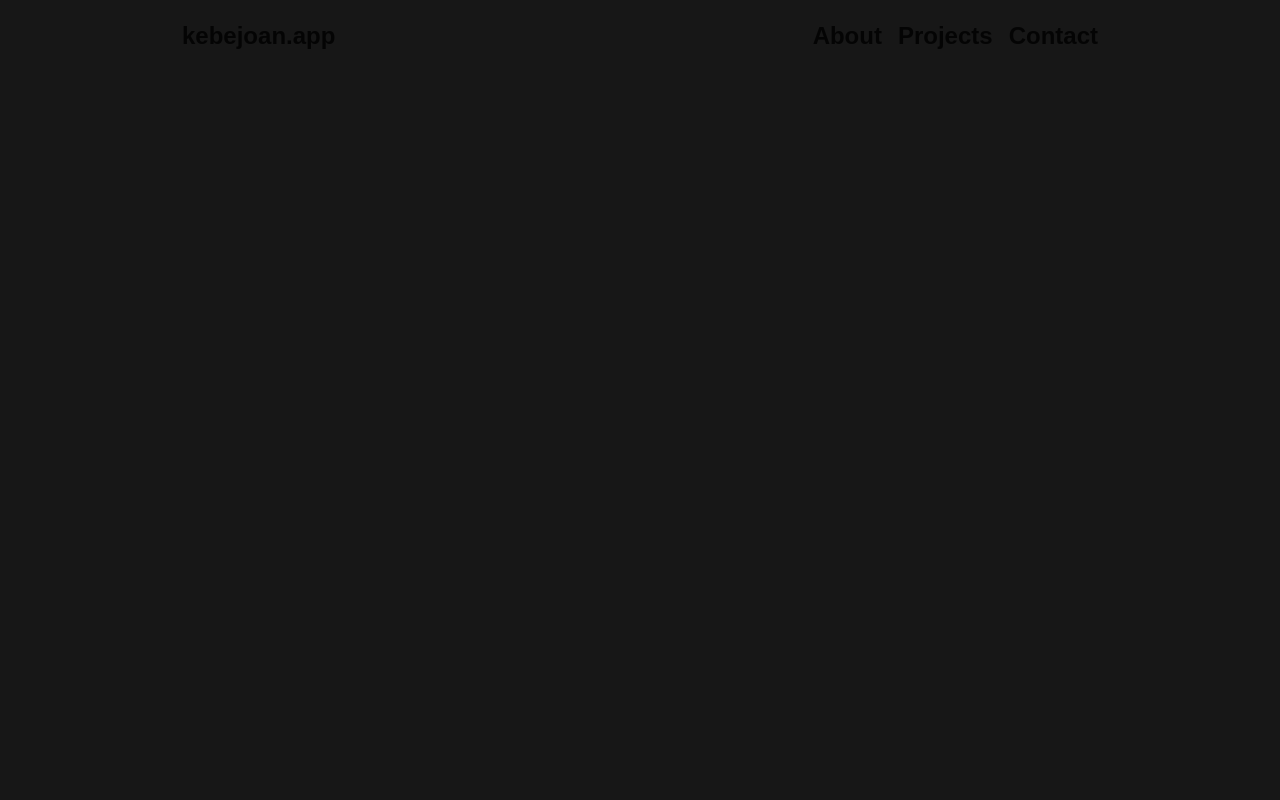
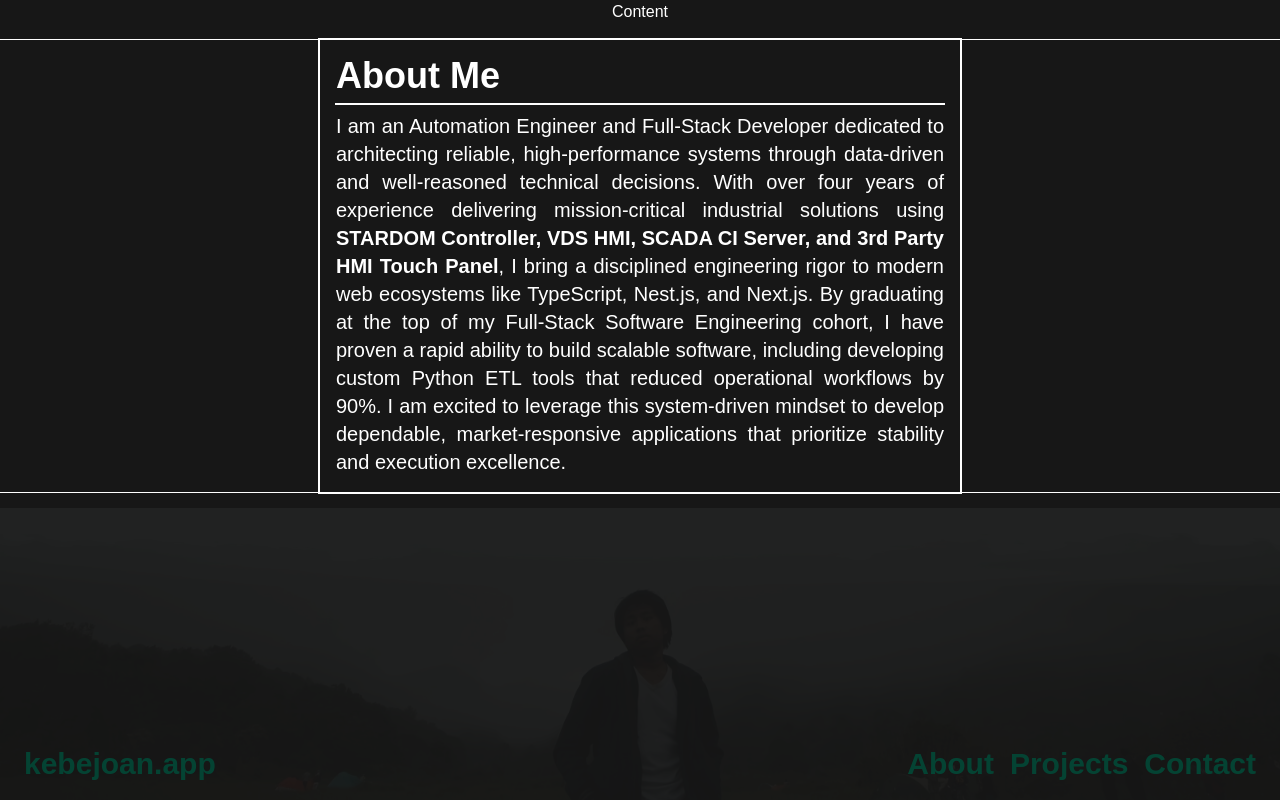
Before and after one commit to kebejoan/bejo-porto, a Next.js app: page / in a window 1280 px wide. Shown: the top 800 px of the page. Built offline with nearby package versions, Linux system fonts and the light colour scheme; a web font is replaced by a local one.

Commit message:
feat: redesign layout

```diff
--- a/app/components/AboutMe.tsx
+++ b/app/components/AboutMe.tsx
@@ -0,0 +1,28 @@
+export default function AboutMe() {
+	return (
+		<div className="w-full m-4 flex flex-col items-center gap-4 w-full outline-1">
+			<div className="w-full xl:w-1/2 flex flex-col gap-2 p-4 outline-2">
+				<div className="text-4xl font-bold">About Me</div>
+				<div className="w-full outline-1"></div>
+				<div className="text-xl text-justify">
+					I am an Automation Engineer and Full-Stack Developer dedicated to
+					architecting reliable, high-performance systems through data-driven
+					and well-reasoned technical decisions. With over four years of
+					experience delivering mission-critical industrial solutions using{" "}
+					<strong>
+						STARDOM Controller, VDS HMI, SCADA CI Server, and 3rd Party HMI
+						Touch Panel
+					</strong>
+					, I bring a disciplined engineering rigor to modern web ecosystems
+					like TypeScript, Nest.js, and Next.js. By graduating at the top of my
+					Full-Stack Software Engineering cohort, I have proven a rapid ability
+					to build scalable software, including developing custom Python ETL
+					tools that reduced operational workflows by 90%. I am excited to
+					leverage this system-driven mindset to develop dependable,
+					market-responsive applications that prioritize stability and execution
+					excellence.
+				</div>
+			</div>
+		</div>
+	);
+}
--- a/app/components/GroundHero.tsx
+++ b/app/components/GroundHero.tsx
@@ -1,6 +1,6 @@
 export default function GroundHero() {
 	return (
-		<div className="w-full">
+		<div className="w-full opacity-5">
 			<img src="/me.png" alt="Bejoy.png" className="w-full h-auto block" />
 		</div>
 	);
--- a/app/components/HeaderPorto.tsx
+++ b/app/components/HeaderPorto.tsx
@@ -1,10 +1,10 @@
 export default function HeaderPorto() {
 	return (
-		<div className="w-full h-[72px] sticky top-0 p-2 flex justify-center">
-			<div className="md:w-3/4 sm:w-full sm:w-1/2 h-full">
-				<div className="flex items-center justify-between w-full h-full  text-black opacity-80 px-4 py-2">
-					<div className="font-bold text-2xl cursor-pointer">kebejoan.app</div>
-					<div className="flex gap-4 font-bold text-2xl">
+		<div className="w-full h-[72px] sticky bottom-0 p-2 flex justify-center content-center">
+			<div className="w-full h-full">
+				<div className="flex items-center justify-between w-full h-full text-3xl text-emerald-900 font-bold opacity-80 px-4 py-2">
+					<div className="cursor-pointer">kebejoan.app</div>
+					<div className="hidden sm:flex gap-4 ">
 						<div className="cursor-pointer">About</div>
 						<div className="cursor-pointer">Projects</div>
 						<div className="cursor-pointer">Contact</div>
--- a/app/components/SkyContent.tsx
+++ b/app/components/SkyContent.tsx
@@ -1,7 +1,10 @@
+import AboutMe from "./AboutMe";
+
 export default function SkyContent() {
 	return (
-		<div className="flex flex-col items-center justify-center w-full h-[2400px]">
-			<p>English</p>
+		<div className="flex flex-col items-center justify-center w-full">
+			<div>Content</div>
+			<AboutMe />
 		</div>
 	);
 }
--- a/app/page.tsx
+++ b/app/page.tsx
@@ -28,13 +28,17 @@ export default function Home() {
 	return (
 		<main
 			className={`
-        flex flex-col min-h-screen transition-opacity duration-1000
+        flex flex-col items-center min-h-screen transition-opacity duration-1000
         ${isReady ? "opacity-100" : "opacity-0"}
       `}
 		>
+			{/* <div className="flex flex-col min-h-screen w-full lg:w-3/4 xl:w-2/3"> */}
+			<div className="flex-grow">
+				<SkyContent />
+			</div>
+			<GroundHero />
 			<Header />
-			<SkyContent />
-			<GroundHero />
+			{/* </div> */}
 		</main>
 	);
 }
```
